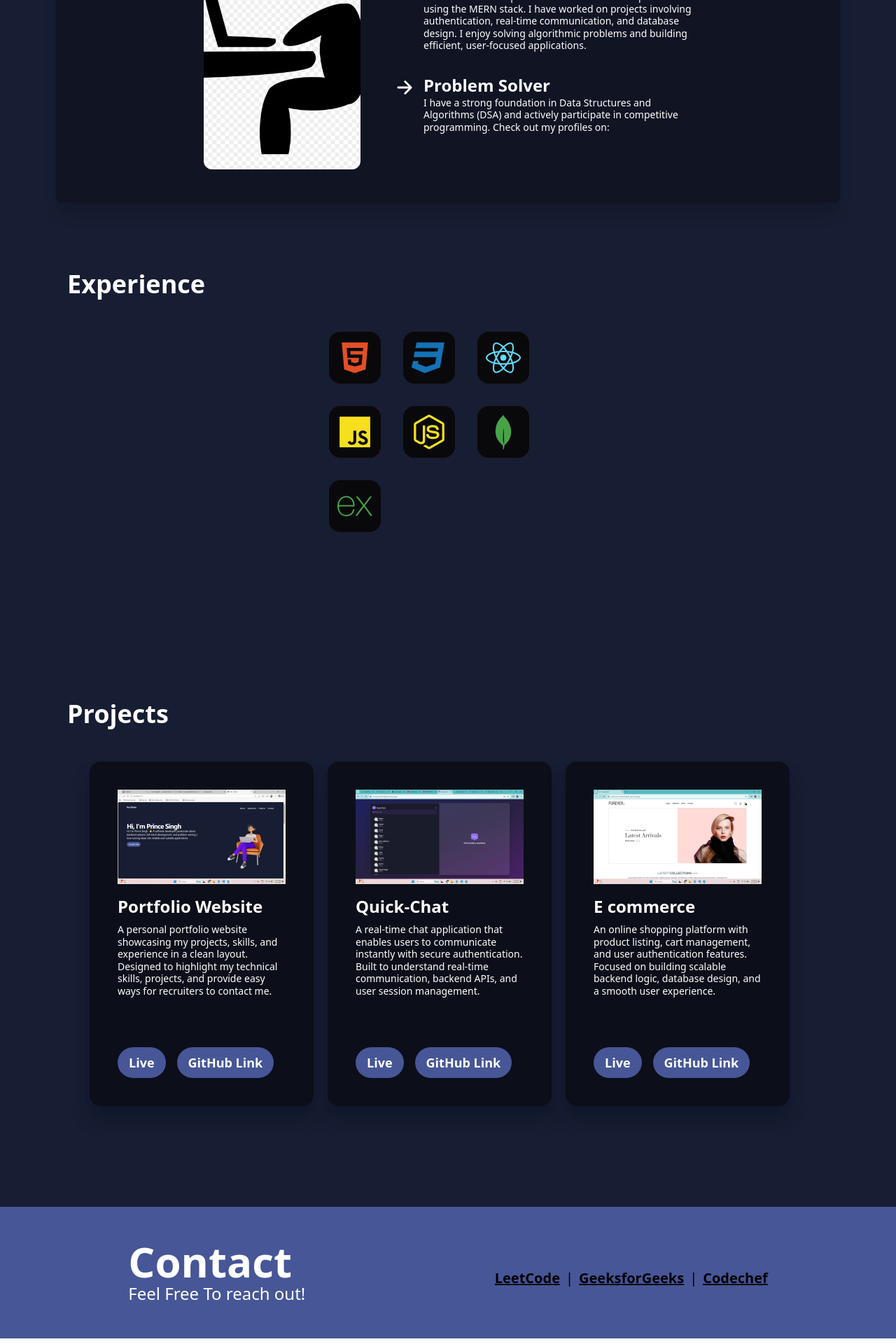
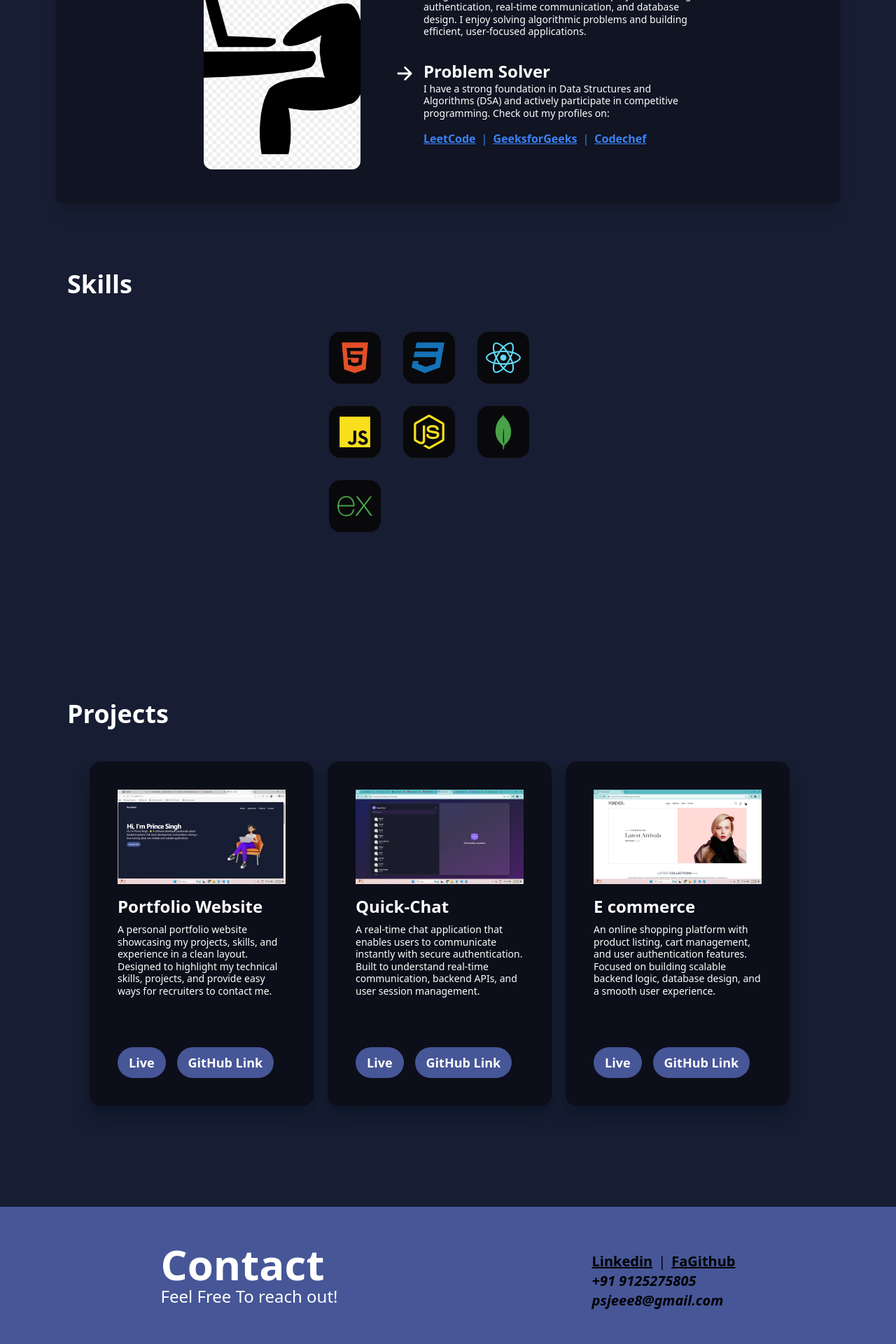
Before and after one commit to PrinceSingh786/Portfolio01, a React (Vite) app: page / in a window 1280 px wide. Shown: the part 734-2654 px from the top of the page at 70% size. Built offline with nearby package versions, Linux system fonts and the light colour scheme.

Commit message:
footer update

```diff
--- a/src/Components/About/About.jsx
+++ b/src/Components/About/About.jsx
@@ -46,6 +46,34 @@ const About = () => {
                   (DSA) and actively participate in competitive programming.
                    Check out my profiles on:
                 </p>
+                 <div className="mt-4  text-blue-500">
+          <a
+            href="https://leetcode.com/u/Princesingh923/"
+            target="_blank"
+            rel="noopener noreferrer"
+            className="underline"
+          >
+            <b>LeetCode</b>
+          </a>
+          <span className="mx-2">|</span>
+          <a
+            href="https://www.geeksforgeeks.org/user/psjeokzt/"
+            target="_blank"
+            rel="noopener noreferrer"
+            className="underline"
+          >
+            <b>GeeksforGeeks</b>
+          </a>
+          <span className="mx-2">|</span>
+          <a
+            href="https://www.codechef.com/users/prince_mmm"
+            target="_blank"
+            rel="noopener noreferrer"
+            className="underline "
+          >
+            <b>Codechef</b>
+          </a>
+        </div>
               </span>
             </div>
 
--- a/src/Components/Experience/Experience.jsx
+++ b/src/Components/Experience/Experience.jsx
@@ -3,7 +3,7 @@ import { SiMongodb , SiExpress } from "react-icons/si";
 const Experience = () => {
   return (
     <div id="Experience" className="p-10 md:p-24">
-      <h1 className="text-2xl md:text-4xl text-white font-bold">Experience</h1>
+      <h1 className="text-2xl md:text-4xl text-white font-bold">Skills</h1>
       <div className="flex flex-wrap items-center justify-around">
         <div className="flex flex-wrap md:w-2/5 gap-8 md:p-12 py-10">
           <span className="p-3 bg-zinc-950 flex items-center rounded-2xl">
--- a/src/Components/Footer/Footer.jsx
+++ b/src/Components/Footer/Footer.jsx
@@ -19,31 +19,27 @@ const Footer = () => {
       <ul className="text-sm md:text-xl">
         <div className="mt-4 text-black un">
           <a
-            href="https://leetcode.com/u/Princesingh923/"
+            href="https://www.linkedin.com/in/prince-singh-19974824b/"
             target="_blank"
             rel="noopener noreferrer"
             className="underline"
           >
-            <b>LeetCode</b>
+            <b>Linkedin</b>
           </a>
           <span className="mx-2">|</span>
-          <a
-            href="https://www.geeksforgeeks.org/user/psjeokzt/"
+           <a
+            href="https://github.com/PrinceSingh786"
             target="_blank"
             rel="noopener noreferrer"
             className="underline"
           >
-            <b>GeeksforGeeks</b>
+            <b>FaGithub</b>
           </a>
-          <span className="mx-2">|</span>
-          <a
-            href="https://www.codechef.com/users/prince_mmm"
-            target="_blank"
-            rel="noopener noreferrer"
-            className="underline"
-          >
-            <b>Codechef</b>
-          </a>
+          <ul>
+            <li><b><i>+91 9125275805</i></b></li>
+            <li><b><i>psjeee8@gmail.com</i></b></li>
+          </ul>
+
         </div>
       </ul>
     </div>
--- a/src/Components/Navbar/Navbar.jsx
+++ b/src/Components/Navbar/Navbar.jsx
@@ -19,7 +19,7 @@ const Navbar = () => {
         </a>
         <a href="#Experience">
           <li className="text-md transition-all duration-300 p-1 md:p-0">
-            Experience
+            Skills
           </li>
         </a>
         <a href="#Projects">
```
